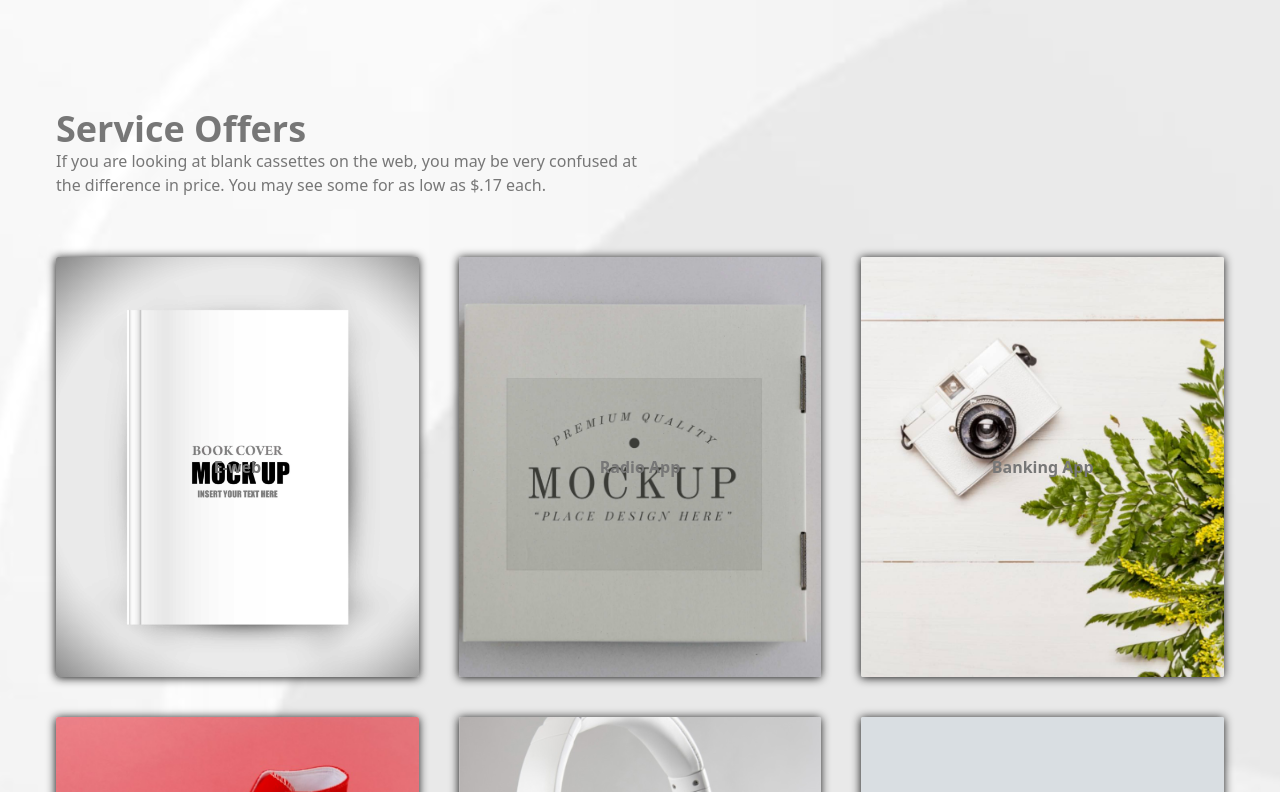
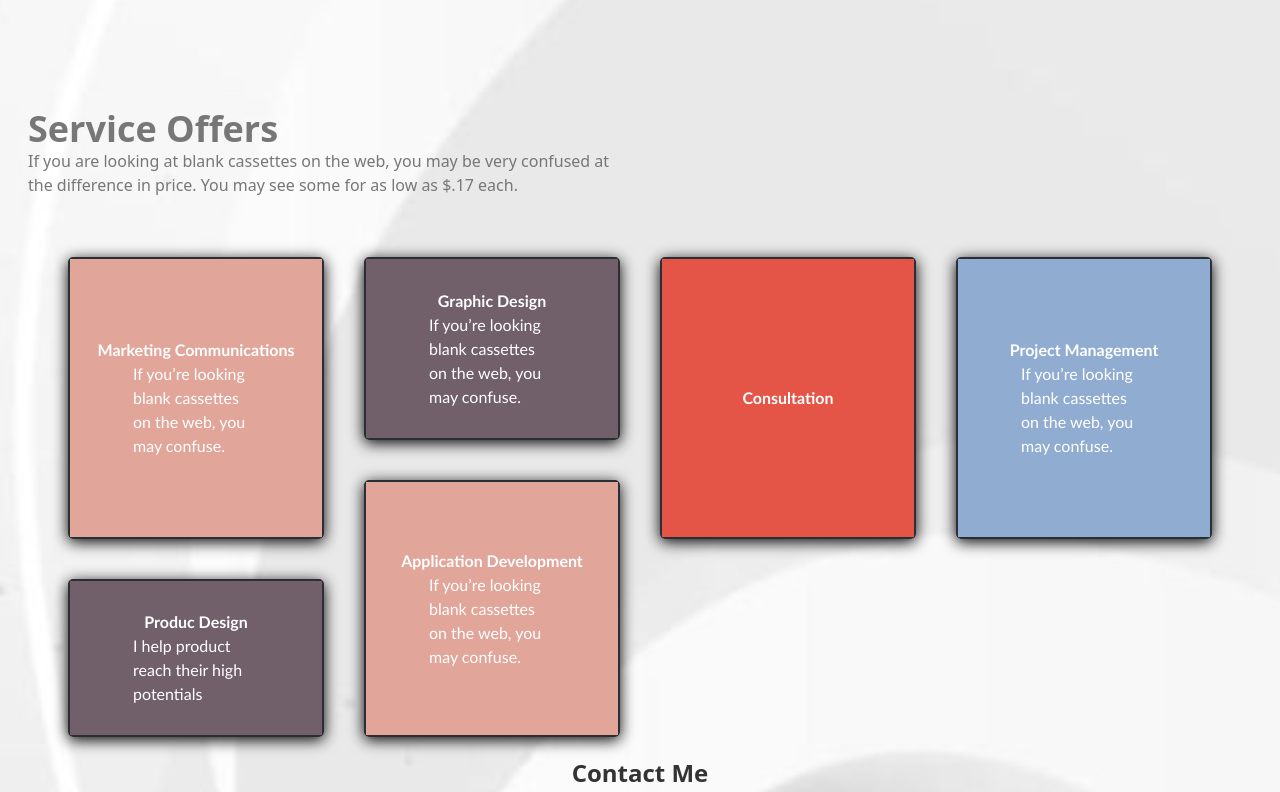
Before and after one commit to CHIBUZOR-coder/Intern_Portfolio, a website: page index.html in a window 1280 px wide. Shown: the part 3214-4006 px from the top of the page. Drawn offline with Linux system fonts and the light colour scheme.

Commit message:
worked on services

```diff
--- a/index.html
+++ b/index.html
@@ -803,92 +803,12 @@
 
                 <!-- Services -->
                 <div class="mt-28  relative services" id="services">
-                    <!-- <div class=" px-0 md:px-4 ">
-                        <div class=" block md:hidden">
-                            <div class="Tcontainer  px-4 py-1 h-8 flex  justify-between">
-                                <div class=" nav_text font-bold flex ">
-                                    <div class=" ">
-                                        <svg
-                                            xmlns="http://www.w3.org/2000/svg"
-                                            fill="none"
-                                            viewBox="0 0 24 24"
-                                            stroke-width="1.5"
-                                            stroke="currentColor"
-                                            class="w-6 h-6 phonee"
-                                        >
-                                            <path stroke-linecap="round" stroke-linejoin="round" d="M10.5 1.5H8.25A2.25 2.25 0 0 0 6 3.75v16.5a2.25 2.25 0 0 0 2.25 2.25h7.5A2.25 2.25 0 0 0 18 20.25V3.75a2.25 2.25 0 0 0-2.25-2.25H13.5m-3 0V3h3V1.5m-3 0h3m-3 18.75h3"/>
-                                        </svg>
-                                    </div>
-                                    <p>+234-9074639302</p>
-                                </div>
-                                <div class="toggle">
-                                    <svg
-                                        xmlns="http://www.w3.org/2000/svg"
-                                        fill="none"
-                                        viewBox="0 0 24 24"
-                                        stroke-width="1.5"
-                                        stroke="currentColor"
-                                        class="cursor-pointer port w-6 h-6 btn"
-                                    >
-                                        <path stroke-linecap="round" stroke-linejoin="round" d="M3.75 5.25h16.5m-16.5 4.5h16.5m-16.5 4.5h16.5m-16.5 4.5h16.5"/>
-                                    </svg>
-                                </div>
-                            </div>
-                        </div>
-                        <div class="nav_portfolio navbar_con hidden md:block">
-                            <div class="container  pl-4 md:pl-auto mx-auto flex flex-col  md:flex-row md:justify-between ">
 
-                                <nav class=" flex justify-start md:justify-center   gap-x-1 md:gap-4 flex-col md:flex-row">
-                                    <div class="aContainer">
-                                        <a href="#home" class=" nav_text">Home</a>
-                                    </div>
-                                    <div class="aContainer">
-                                        <a href="#about" class=" nav_text ">About</a>
-                                    </div>
-                                    <div class="aContainer">
-                                        <a href="#portfolio" class=" nav_text txt">Portfolio</a>
-                                    </div>
-                                    <div class="aContainer">
-                                        <a href="#Services" class=" nav_text">Services</a>
-                                    </div>
-                                    <div class="aContainer">
-                                        <a href="#skills" class=" nav_text ">Skills</a>
-                                    </div>
-                                    <div class="aContainer">
-                                        <a href="#timeline" class=" nav_text">Timeline</a>
-                                    </div>
-                                    <div class="aContainer">
-                                        <a href="#contact" class=" nav_text">Contact</a>
-                                    </div>
-                                </nav>
-
-                                <div class=" md:flex hidden nav_text font-bold ">
-                                    <div class=" ">
-                                        <svg
-                                            xmlns="http://www.w3.org/2000/svg"
-                                            fill="none"
-                                            viewBox="0 0 24 24"
-                                            stroke-width="1.5"
-                                            stroke="currentColor"
-                                            class="w-6 h-6 svg_num phonee"
-                                        >
-                                            <path stroke-linecap="round" stroke-linejoin="round" d="M10.5 1.5H8.25A2.25 2.25 0 0 0 6 3.75v16.5a2.25 2.25 0 0 0 2.25 2.25h7.5A2.25 2.25 0 0 0 18 20.25V3.75a2.25 2.25 0 0 0-2.25-2.25H13.5m-3 0V3h3V1.5m-3 0h3m-3 18.75h3"/>
-                                        </svg>
-                                    </div>
-                                    <p class="">+234-9074639302</p>
-                                </div>
-                            </div>
-                        </div>
-                    </div> -->
-                    <div class="div px-3 md:px-7">
                     <p class="h_lines">Service Offers</p>
-                        <div class="flex flex-row ">
+                    <div class="flex gap-3 flex-col md:flex-row ">
                         <div class="flex-1">
                             <p>
-                                    If you are looking at blank cassettes on the web, you may be very confused
-                                    at
-                                    the
-                                    difference
+                                If you are looking at blank cassettes on the web, you may be very confused at the difference
                                 in price. You may see
                                 some
                                 for as low as $.17 each.
@@ -902,6 +822,12 @@
                         </div>
                     </div>
 
+                    <!-- <div class="categories  flex flex-1 flex-row gap-5 justify-center "> -->
+                    <!-- <a href="#" class="catlink">All Categories</a>
+                                        <a href="#" class="catlink">Branding</a>
+                                        <a href="#" class="catlink activ">Creative Work</a>
+                                        <a href="#" class="catlink">Web Design</a> -->
+                    <!--
                         <div
                             class="portfolio_con h-grid md:mt-10  relative pt-5 w-full mx-auto grid gap-3 md:gap-10 grid-cols-2 md:grid-cols-3">
                             <div class="show">
@@ -934,7 +860,106 @@
                                     <p class="font-bold more"> Mobile Market</p>
                                 </a>
                             </div>
+                        </div> -->
+
+
+                    <div
+                        class=" h-smgrid md:h-grid2 md:mt-10 px-5 md:px-10 relative pt-5 w-full mx-auto grid gap-10 grid-cols-1 md:grid-cols-4">
+
+
+
+                        <div class="project show_child row-span-1 md:row-span-2 serve1 tlist ">
+                            <div class="picon bg-serve1">
+                                <div class="describe">
+                                    <p class="bigtext">Marketing Communications</p>
+                                    <div class="serve">
+
+                                        <p>If you’re looking blank cassettes on the web, you may confuse.</p>
                                     </div>
+                                </div>
+                            </div>
+                        </div>
+
+
+                        <div class="project show_child row-span-1  serve2 tlist ">
+                            <div class="picon bg-serve2 ">
+                                <div class="describe">
+                                    <p class="bigtext">Graphic Design</p>
+                                    <div class="serve">
+                                        <p>If you’re looking blank cassettes on the web, you may confuse.</p>
+                                    </div>
+                                </div>
+                            </div>
+                        </div>
+
+                        <div class="project serve3 row-span-1 md:row-span-2  show_child tlist ">
+                            <div class="picon bg-serve3 ">
+                                <div class="describe">
+                                    <div class="serve">
+                                        <p class="bigtext">Consultation</p>
+
+                                    </div>
+                                </div>
+                            </div>
+                        </div>
+
+                        <div class="project serve4  row-span-1 md:row-span-2  show_child tlist ">
+                            <div class="picon bg-serve4 ">
+                                <div class="describe">
+                                    <p class="bigtext">Project Management</p>
+                                    <div class="serve">
+                                        <p>If you’re looking blank cassettes on the web, you may confuse.</p>
+                                    </div>
+                                </div>
+                            </div>
+                        </div>
+                        <div class="project serve5 row-span-1 md:row-span-2   show_child tlist ">
+                            <div class="picon  bg-serve5">
+                                <div class="describe">
+                                    <p class="bigtext">Application Development</p>
+                                    <div class="serve">
+                                        <p>If you’re looking blank cassettes on the web, you may confuse.</p>
+                                    </div>
+                                </div>
+
+                            </div>
+                        </div>
+
+                        <div class="project serve6  show_child tlist ">
+                            <div class="picon  bg-serve6 ">
+                                <div class="describe">
+                                    <p class="bigtext">Produc Design</p>
+                                    <div class="serve">
+                                        <p>I help product reach their high potentials</p>
+                                    </div>
+                                </div>
+                            </div>
+                        </div>
+
+                        <!-- <div class="project child7  show_child tlist ">
+                                <div class="picon bg-child6 ">
+
+
+                                </div>
+                            </div>
+
+                            <div class="project child8  show_child tlist ">
+                                <div class="picon  hover:bg-child6 ">
+
+
+                                </div>
+                            </div>
+
+                            <div class="project child9  show_child tlist ">
+                                <div class="picon  hover:bg-child6 ">
+
+                                </div>
+                            </div>
+
+                         -->
+
+                    </div>
+
                 </div>
             </div>
 
@@ -1044,8 +1069,7 @@
 " target="blank" class="social  hover:scale-125 hover:bg-green-400 ">
                         <i class="fa-brands fa-x-twitter fa-beat-fade"></i>
                     </a>
-                        <a href="https://wa.link/8s06vt" target="blank"
-                            class="social  hover:scale-125 hover:bg-green-400 ">
+                    <a href="https://wa.link/8s06vt" target="blank" class="social  hover:scale-125 hover:bg-green-400 ">
                         <i class="fa-brands fa-whatsapp fa-beat-fade"></i>
                     </a>
                 </div>
--- a/input.css
+++ b/input.css
@@ -225,7 +225,6 @@
 
 
 
-
 .project {
     @apply hover:scale-110 transition ease-in-out duration-700
 }
@@ -317,6 +316,21 @@
 .picon {
     @apply transition ease-in-out duration-700
 }
+
+.bigtext {
+    @apply font-bold flex justify-center items-center text-white
+}
+
+.serve{
+@apply flex flex-col justify-center items-center relative w-2/4 text-white
+}
+
+.describe{
+    @apply flex flex-col justify-center items-center
+}
+
+
+
 
 /*
 
```
Also changed, not shown: tailwind.config.js (+8 -1 lines), style.css. Lines whose indentation alone changed are shown as unchanged.
